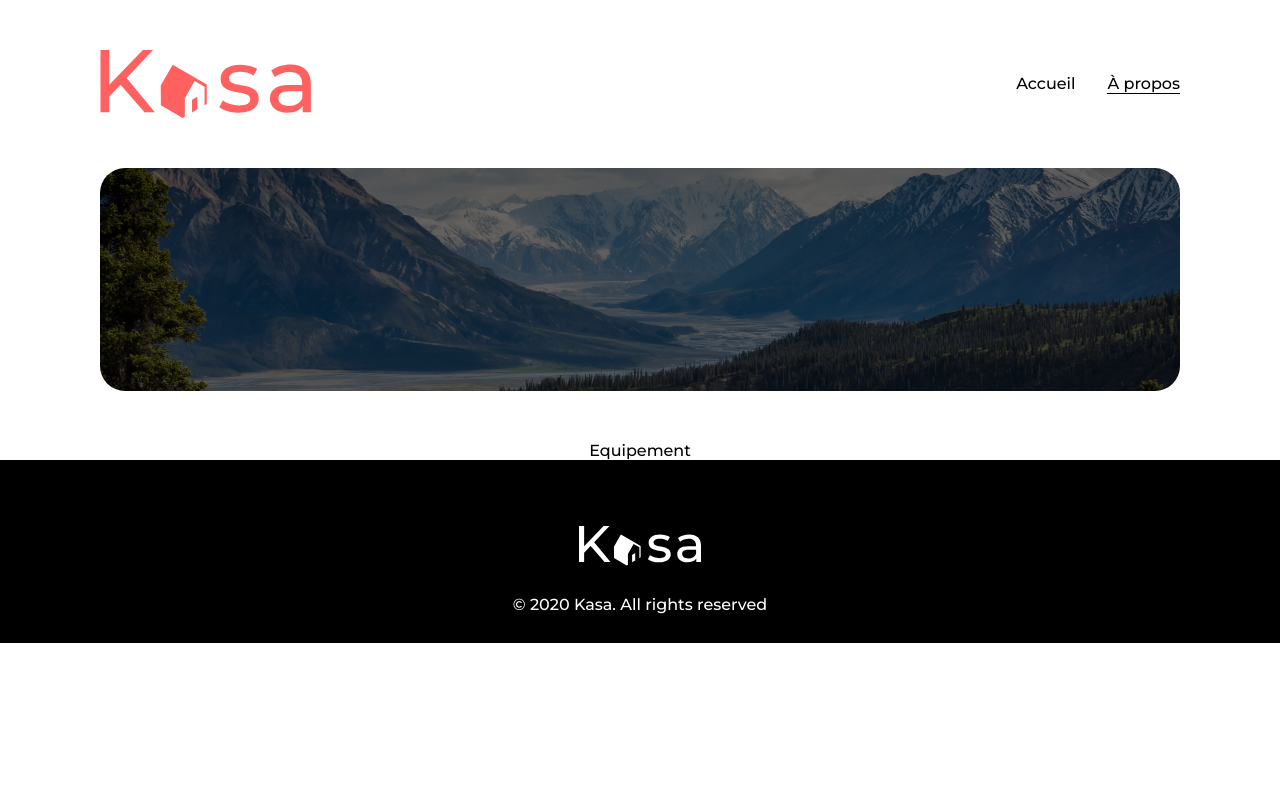
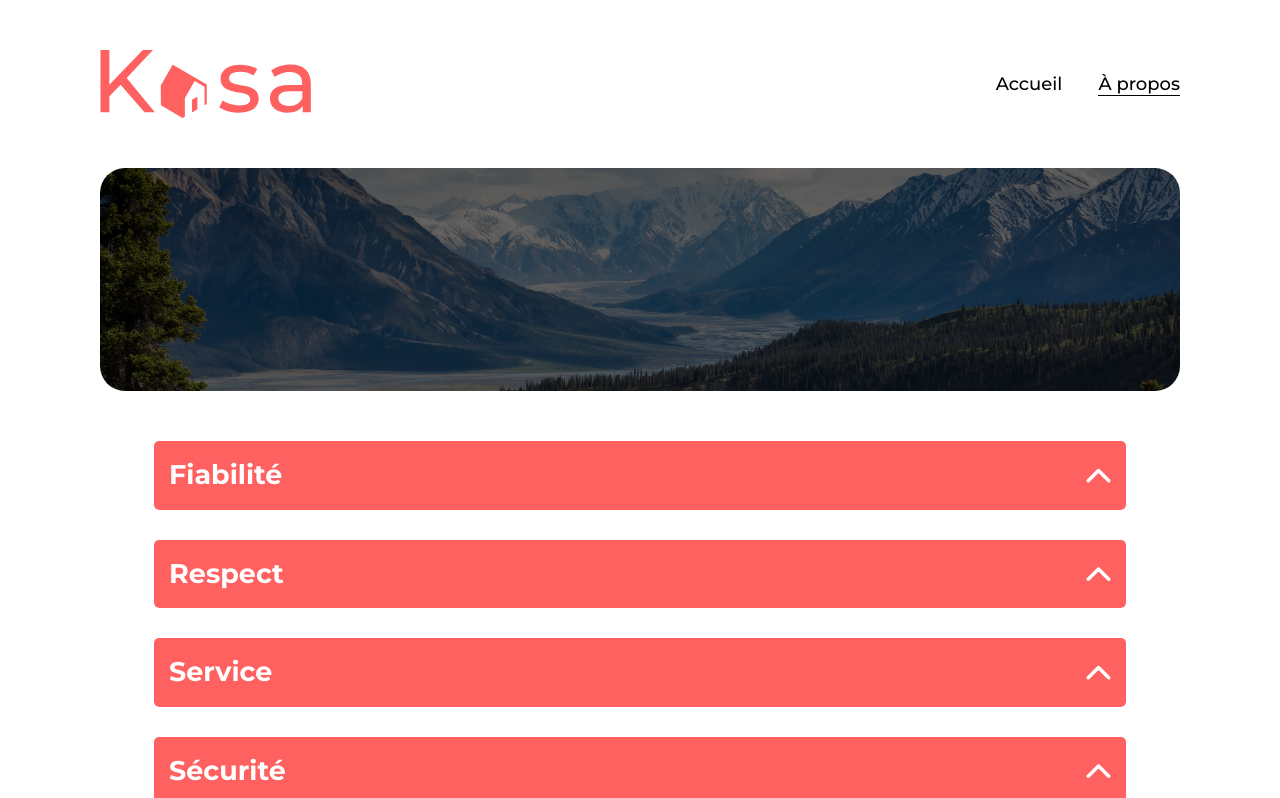
Before and after one commit to GoncalvesDDaniel/Kasa, a React (Vite) app: page /about in a window 1280 px wide. Shown: the top 798 px of the page. Built offline with nearby package versions, Linux system fonts and the light colour scheme.

Commit message:
Add dropdown component

```diff
--- a/src/App.scss
+++ b/src/App.scss
@@ -78,6 +78,9 @@ a {
 .items-end {
     align-items: end;
 }
+.relative {
+    position: relative;
+}
 .absolute {
     position: absolute;
 }
@@ -91,6 +94,7 @@ body {
     font-optical-sizing: auto;
     font-weight: var(--fw-primary);
     font-style: normal;
+    font-size: var(--fs-primary);
 }
 
 #root {
@@ -196,7 +200,61 @@ body {
         z-index: 1;
     }
 }
-
+.about {
+    width: 90%;
+    gap: 30px;
+    margin-bottom: var(--margin-bottom);
+}
+.dropdown {
+    border-radius: 5px;
+    overflow: hidden;
+    line-height: 1.8;
+    display: flex;
+    flex-direction: column;
+    ul {
+        padding: 0px;
+    }
+    li {
+        list-style: none;
+    }
+    &-bar {
+        padding: 10px 15px;
+        background-color: var(--color-primary);
+        border-bottom-right-radius: 5px;
+        border-bottom-left-radius: 5px;
+        z-index: 1;
+    }
+    &-title {
+        color: #fff;
+        font-size: var(--fs-title);
+        font-weight: var(--fw-bold);
+    }
+    &-content {
+        background-color: var(--color-dark-light);
+        width: 100%;
+        font-weight: var(--fw-light);
+        text-align: start;
+        padding: 15px 20px;
+        // transition: height, visibility 1s linear;
+    }
+}
+.collapse {
+    transition: height, visibility 1s linear;
+    visibility: collapse;
+    height: 0;
+    padding: 0;
+}
+.collapse-show {
+    transition: height, visibility 1s linear;
+    visibility: visible;
+    height: auto;
+}
+@keyframes collapse {
+    from {
+    }
+    to {
+    }
+}
 .footer {
     background-color: black;
     color: var(--color-light);
--- a/src/app/pages/About.jsx
+++ b/src/app/pages/About.jsx
@@ -3,14 +3,27 @@ import Banner from "../../components/ui/Banner";
 import Dropdown from "../../components/ui/Dropdown";
 
 function About() {
-    const title = "";
-    const imgUrl = "../../../src/assets/images/About_banner.png";
-    const imgAlt = "";
-
+    const imgUrl = "src/assets/images/About_banner.png";
+    const mokedContent = (
+        <ul>
+            <li>Climatisation</li>
+            <li>Wi-Fi</li>
+            <li>Cuisine</li>
+            <li>Espace de travail</li>
+            <li>Fer à repasser</li>
+            <li>Sèche-cheveux</li>
+            <li>Cintres</li>
+        </ul>
+    );
     return (
         <>
-            <Banner title={title} imgUrl={imgUrl} imgAlt={imgAlt} />
-            <Dropdown />
+            <Banner title="" imgUrl={imgUrl} imgAlt="" />
+            <div className=" about flex flex-col m-center">
+                <Dropdown title="Fiabilité">{mokedContent}</Dropdown>
+                <Dropdown title="Respect">{mokedContent}</Dropdown>
+                <Dropdown title="Service">{mokedContent}</Dropdown>
+                <Dropdown title="Sécurité">{mokedContent}</Dropdown>
+            </div>
         </>
     );
 }
--- a/src/app/pages/Home.jsx
+++ b/src/app/pages/Home.jsx
@@ -4,14 +4,16 @@ import Cards from "../../components/cards/Cards";
 import { default as db } from "../../api/db.json";
 
 function Home() {
-    const title = "Chez vous, partout et ailleurs";
-    const imgUrl = "../../../src/assets/images/Hero_banner.png";
-    const imgAlt = "";
+    const imgUrl = "src/assets/images/Hero_banner.png";
     const database = db;
 
     return (
         <>
-            <Banner title={title} imgUrl={imgUrl} imgAlt={imgAlt} />
+            <Banner
+                title="Chez vous, partout et ailleurs"
+                imgUrl={imgUrl}
+                imgAlt=""
+            />
             <Cards database={database} />
         </>
     );
--- a/src/components/ui/Dropdown.jsx
+++ b/src/components/ui/Dropdown.jsx
@@ -1,12 +1,31 @@
-import React from "react";
+import React, { useState } from "react";
 
-function Dropdown() {
+function Dropdown(props) {
+    const [isOpen, setIsOpen] = useState(false);
+
     return (
         <>
-            {/* <button>Equipement</button> */}
-            <div type="button">
-                <p>Equipement</p>
-                <p></p>
+            <div
+                type="button"
+                className="dropdown relative "
+                // style={`${isOpen && { height: "100%" }}`}
+                aria-expanded={`${isOpen ? true : false}`}
+                onClick={() => {
+                    setIsOpen(!isOpen);
+                }}
+            >
+                <div className="dropdown-bar flex justify-between">
+                    <p className="dropdown-title">{props.title}</p>
+                    <img src="src/assets/images/Dropdown_arrow.svg" alt="" />
+                </div>
+                <div
+                    className={`dropdown-content ${
+                        isOpen ? "collapse-show" : "collapse"
+                    }`}
+                    aria-hidden={`${isOpen ? "false" : "true"}`}
+                >
+                    {props.children}
+                </div>
             </div>
         </>
     );
```
Also changed, not shown: src/assets/images/Dropdown_arrow.svg (added).
